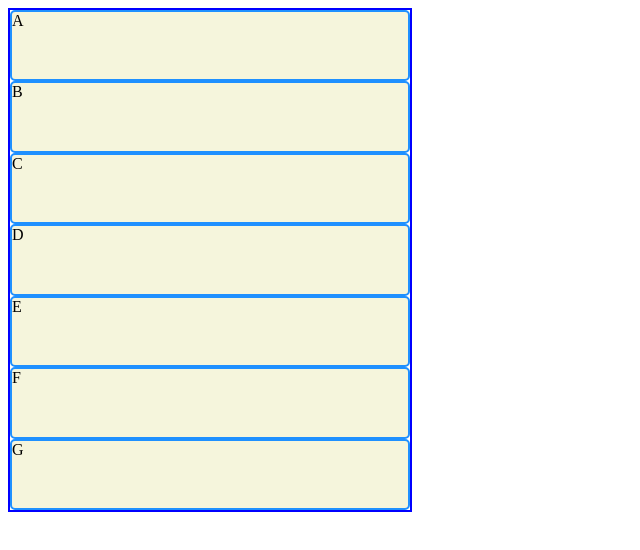
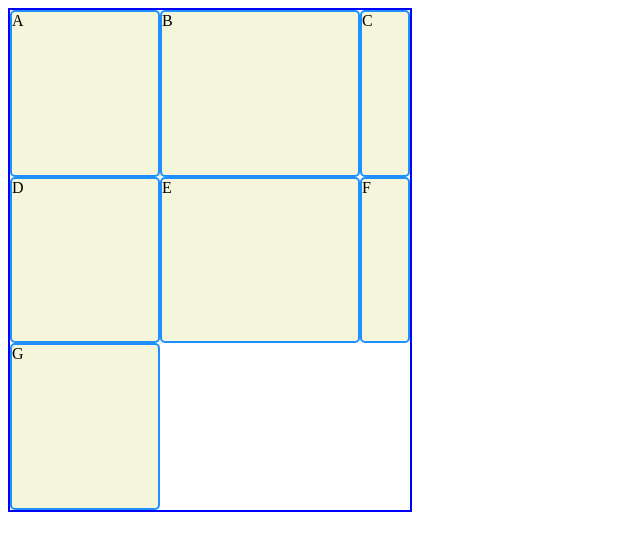
Before and after one commit to maquinde/The-Odin-Project, a plain HTML site: page practice-site/grid.html in a window 1280 px wide. Shown: the whole page, without its empty margins (0-640 px from the left). Drawn offline with Linux system fonts and the light colour scheme.

Commit message:
updated grid.css

```diff
--- a/practice-site/styles/grid.css
+++ b/practice-site/styles/grid.css
@@ -1,13 +1,14 @@
 .grid {
-    border:  2px blue solid;
+    display: grid;
+    border: 2px blue solid;
     width: 400px;
     height: 500px;
-    display: grid;
-}
+    grid-template: 1fr 1fr 1fr / 3fr 50% 1fr;
+  }
 
-.box {
+  .box {
     background-color: beige;
     color: black;
     border-radius: 5px;
     border: 2px dodgerblue solid;
-}
+  }
```
